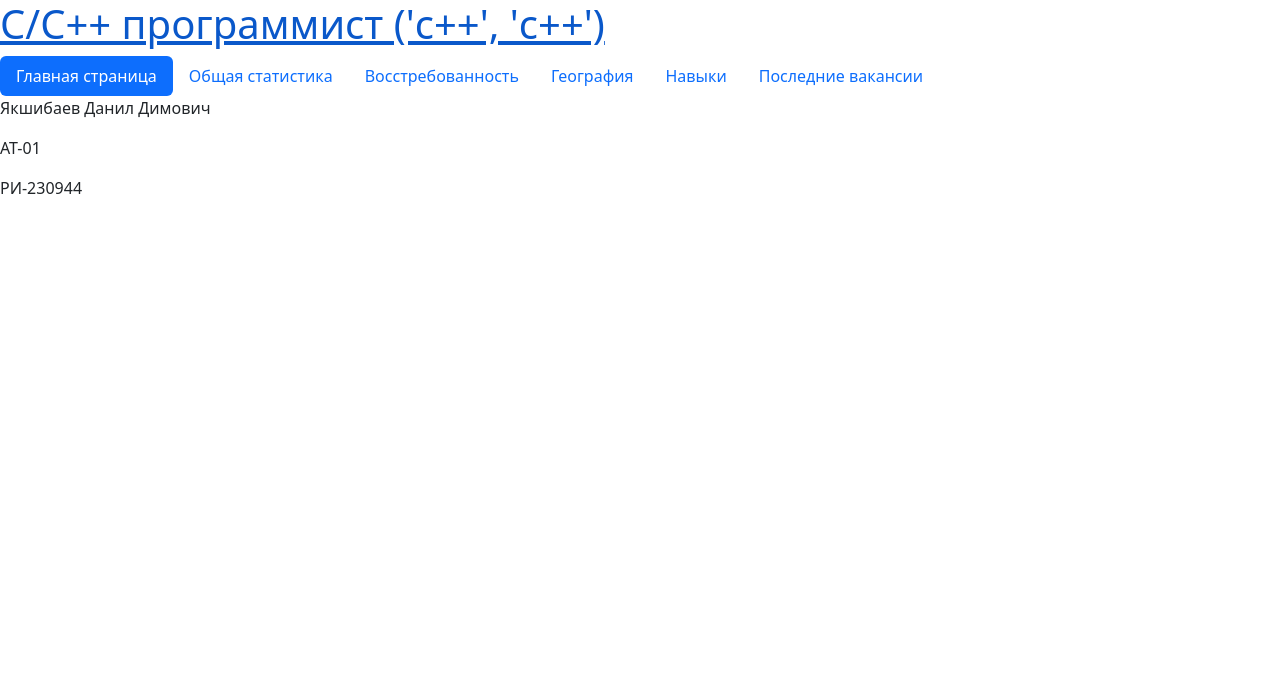
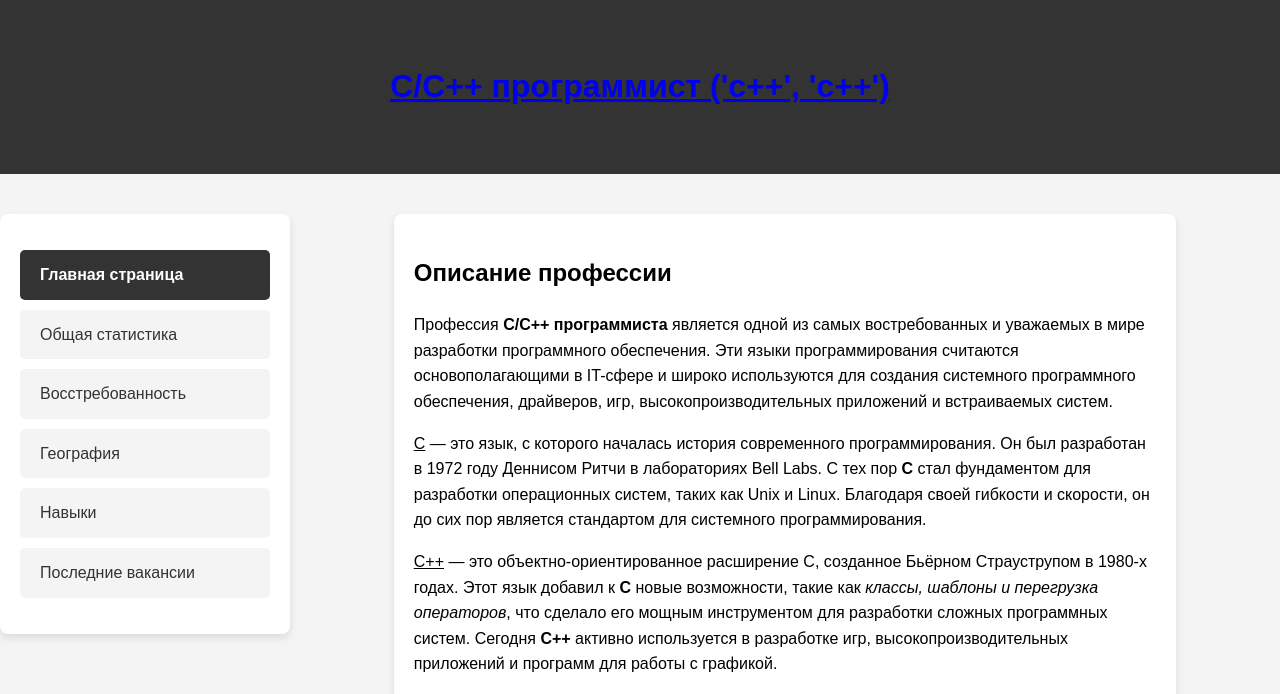
Before and after one commit to gogy4/imba_proekt1, a Django app: page / in a window 1280 px wide. Shown: the top 694 px of the page. Before the commit the page ends 194 px from the top, so only its background shows below. Run offline with Django 5.2, Linux system fonts and the light colour scheme; some libraries are stand-ins or nearby versions.

Commit message:
сделал главную страницу со стилями

```diff
--- a/DjangoProject/settings.py
+++ b/DjangoProject/settings.py
@@ -117,7 +117,11 @@ USE_TZ = True
 # Static files (CSS, JavaScript, Images)
 # https://docs.djangoproject.com/en/5.1/howto/static-files/
 
-STATIC_URL = 'static/'
+STATIC_URL = '/static/'
+
+STATICFILES_DIRS = [
+    BASE_DIR / 'static_dev',
+]
 
 # Default primary key field type
 # https://docs.djangoproject.com/en/5.1/ref/settings/#default-auto-field
--- a/pages/views.py
+++ b/pages/views.py
@@ -2,7 +2,7 @@ from django.shortcuts import render
 
 
 def home(request):
-    return render(request, 'base.html')
+    return render(request, 'pages/home.html')
 
 def statistics(request):
     return render(request, 'base.html')
--- /dev/null
+++ b/static_dev/css/style.css
@@ -0,0 +1,85 @@
+body {
+    font-family: Arial, sans-serif;
+    margin: 0;
+    padding: 0;
+    background-color: #f4f4f4;
+    line-height: 1.6;
+}
+
+header {
+    background-color: #333;
+    color: white;
+    text-align: center;
+    padding: 40px 20px;
+}
+
+main {
+    display: flex;
+    flex-direction: row;
+    align-items: flex-start;
+}
+
+.container {
+    width: 75%;
+    margin: 40px auto;
+    background: white;
+    padding: 20px;
+    border-radius: 8px;
+    box-shadow: 0 4px 8px rgba(0, 0, 0, 0.1);
+}
+
+aside {
+    background-color: #fff;
+    border-radius: 8px;
+    box-shadow: 0 4px 8px rgba(0, 0, 0, 0.1);
+    padding: 20px;
+    margin: 40px 0;
+    width: 250px;
+    flex-shrink: 0;
+}
+
+.nav {
+    list-style: none;
+    padding: 0;
+}
+
+.nav-item {
+    margin-bottom: 10px;
+}
+
+.nav-link {
+    display: block;
+    background-color: #f4f4f4;
+    color: #333;
+    text-decoration: none;
+    padding: 12px 20px;
+    border-radius: 5px;
+    transition: background-color 0.3s, transform 0.2s;
+}
+
+.nav-link:hover {
+    background-color: #ddd;
+    transform: translateY(-2px);
+}
+
+.nav-link.active {
+    background-color: #333;
+    color: white;
+    font-weight: bold;
+}
+
+.content {
+    flex-grow: 1;
+    padding: 20px;
+    background: white;
+    border-radius: 8px;
+    box-shadow: 0 4px 8px rgba(0, 0, 0, 0.1);
+}
+
+img {
+    display: block;
+    max-width: 100%;
+    height: auto;
+    margin: 20px auto;
+    border-radius: 5px;
+}
--- a/templates/base.html
+++ b/templates/base.html
@@ -9,7 +9,7 @@
         <link rel="apple-touch-icon" sizes="180x180" href="{% static 'img/fav/apple-touch-icon.png' %}">
         <link rel="icon" type="image/png" sizes="32x32" href="{% static 'img/fav/favicon-32x32.png' %}">
         <link rel="icon" type="image/png" sizes="16x16" href="{% static 'img/fav/favicon-16x16.png' %}">
-        <link rel="stylesheet" href="{% static 'css/bootstrap.min.css' %}">
+        <link rel="stylesheet" href="{% static 'css/style.css' %}">
         <title>{% block title %}{% endblock %}</title>
     </head>
 
--- /dev/null
+++ b/templates/pages/home.html
@@ -0,0 +1,47 @@
+
+{% extends 'base.html' %}
+{% load static %}
+{% block title %} Основы C/C++ Программирования {% endblock %}
+
+{% block content %}
+<div class="container">
+        <h2>Описание профессии</h2>
+        <p>
+            Профессия <strong>C/C++ программиста</strong> является одной из самых востребованных и уважаемых в мире разработки программного обеспечения. Эти языки программирования считаются основополагающими в IT-сфере и широко используются для создания системного программного обеспечения, драйверов, игр, высокопроизводительных приложений и встраиваемых систем.
+        </p>
+        <p>
+            <u>C</u> — это язык, с которого началась история современного программирования. Он был разработан в 1972 году Деннисом Ритчи в лабораториях Bell Labs. С тех пор <strong>C</strong> стал фундаментом для разработки операционных систем, таких как Unix и Linux. Благодаря своей гибкости и скорости, он до сих пор является стандартом для системного программирования.
+        </p>
+        <p>
+            <u>C++</u> — это объектно-ориентированное расширение C, созданное Бьёрном Страуструпом в 1980-х годах. Этот язык добавил к <strong>C</strong> новые возможности, такие как <em>классы, шаблоны и перегрузка операторов</em>, что сделало его мощным инструментом для разработки сложных программных систем. Сегодня <strong>C++</strong> активно используется в разработке игр, высокопроизводительных приложений и программ для работы с графикой.
+        </p>
+        <img src="{% static 'img/logo_c.png' %}" alt="C Programming" width="300">
+        <p style="text-align: center;"><em>Логотип C</em></p>
+
+        <h2>Почему стоит изучать C и C++?</h2>
+        <p>
+            <strong>C и C++</strong> — это языки, которые позволяют программистам <u>глубже понять, как работает компьютер</u>. Они дают возможность писать эффективный, быстрый код, который может быть выполнен даже на ограниченных аппаратных ресурсах.
+        </p>
+        <ul>
+            <li><strong>Системное программирование</strong>: создание операционных систем, драйверов.</li>
+            <li><strong>Разработка игр</strong>: движки, графика, физика.</li>
+            <li><strong>Встроенные системы</strong>: микроконтроллеры, роботы, IoT-устройства.</li>
+            <li><strong>Финансовые приложения</strong>: высокочастотный трейдинг, аналитика.</li>
+        </ul>
+
+        <img src="{% static 'img/logo_c++.png' %}" alt="C++ Logo" width="300">
+        <p style="text-align: center;">Логотип C++</p>
+
+        <h2>Ресурсы для изучения</h2>
+        <p>Если вы хотите глубже погрузиться в изучение <strong>C/C++</strong>, вот несколько полезных ресурсов:</p>
+        <ul>
+            <li><a href="https://learn.microsoft.com/ru-ru/cpp/">Microsoft Learn - Руководство по C/C++</a></li>
+            <li><a href="https://www.cplusplus.com/">Cplusplus.com - Учебник по C++</a></li>
+            <li><a href="https://www.geeksforgeeks.org/c-programming-language/">GeeksforGeeks - Уроки по C</a></li>
+        </ul>
+
+        <p>
+            Для того чтобы стать успешным <strong>C/C++ программистом</strong>, необходимо изучить основы языков, понять принципы работы компилятора, освоить алгоритмы и структуры данных. Важно также заниматься практикой и участвовать в разработке реальных проектов.
+        </p>
+    </div>
+{% endblock %}
```
